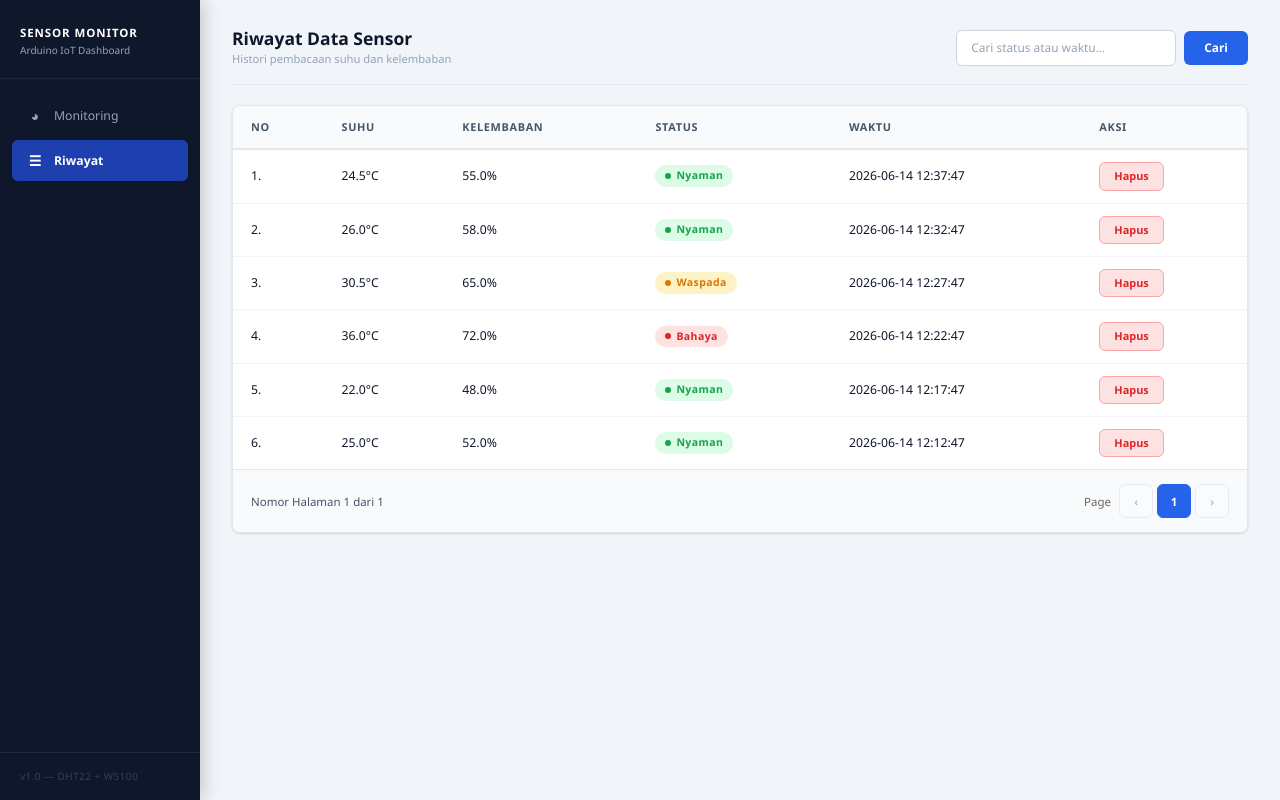
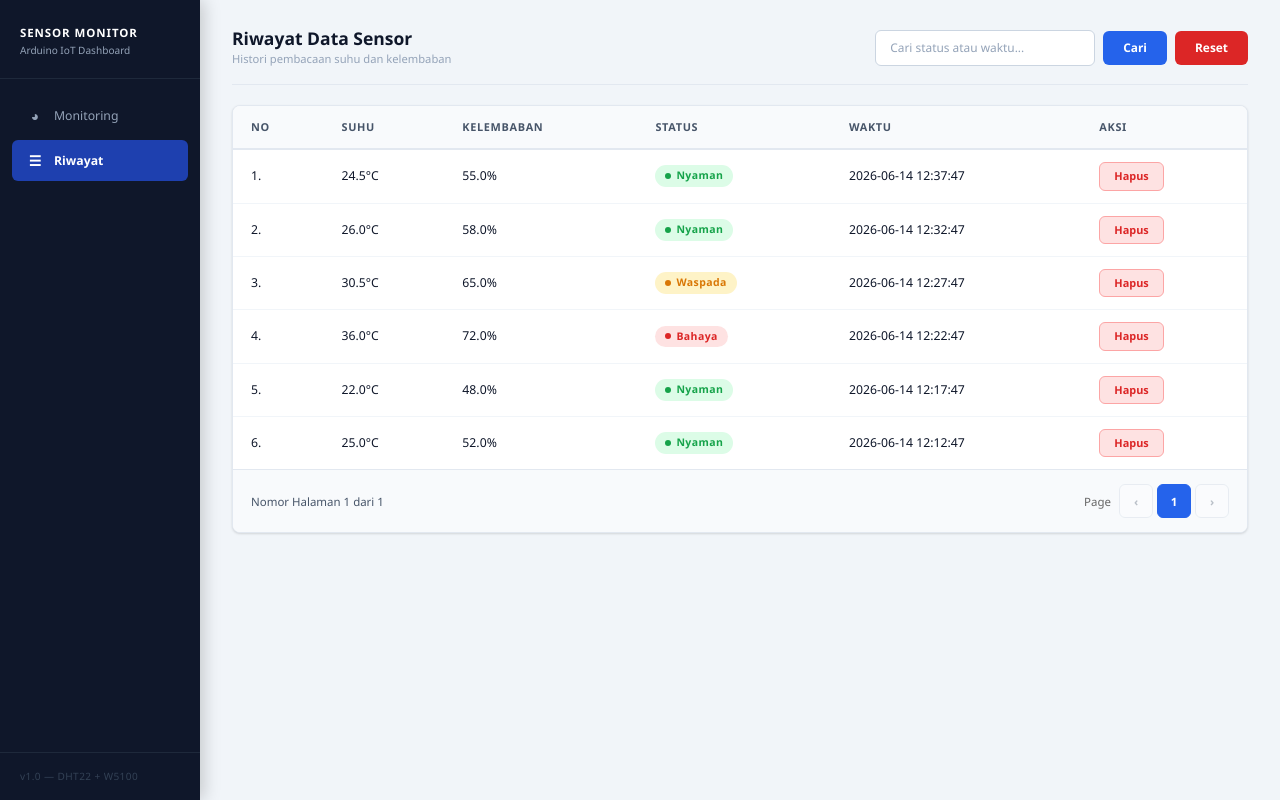
Before and after one commit to riyandifitrah/sensor-monitoring, a PHP site: page /riwayat.php in a window 1280 px wide. Run offline with PHP 8.4, Linux system fonts and the light colour scheme; data comes from the database, SQL or seed files in the repository.

Commit message:
fix: add filter reset

```diff
--- a/assets/css/style.css
+++ b/assets/css/style.css
@@ -8,6 +8,9 @@
     --primary-dark:   #1d4ed8;
     --primary-light:  #dbeafe;
     --primary-muted:  #eff6ff;
+
+    --primary-red:    #dc2626;
+    --primary-red-dark:#b81e1e;
 
     /* Sidebar */
     --sidebar-bg:     #0f172a;
@@ -447,6 +450,22 @@ html, body {
     box-shadow: 0 2px 8px rgba(37,99,235,0.3);
 }
 
+.btn-reset-filter {
+    padding: 8px 20px;
+    background: var(--primary-red);
+    color: #fff;
+    border: none;
+    border-radius: var(--radius-sm);
+    font-size: 0.85rem;
+    font-weight: 600;
+    cursor: pointer;
+    transition: background 0.15s, box-shadow 0.15s;
+}
+
+.btn-reset-filter:hover {
+    background: var(--primary-red-dark);
+    box-shadow: 0 2px 8px rgba(37,99,235,0.3);
+}
 /* ---- Table Card ---- */
 .table-card {
     background: var(--card-bg);
--- a/assets/js/app.js
+++ b/assets/js/app.js
@@ -100,6 +100,7 @@
     const pageBtns  = document.getElementById('page-buttons');
     const searchInput = document.getElementById('search-input');
     const searchBtn   = document.getElementById('search-btn');
+    const resetBtn = document.getElementById('reset-btn'); // <-- 1. Tambahkan selector tombol reset
 
     let currentPage  = 1;
     let totalPages   = 1;
@@ -219,5 +220,13 @@
         }
     });
 
+    if (resetBtn) {
+        resetBtn.addEventListener('click', () => {
+            searchInput.value = ''; // Mengosongkan text input pencarian
+            currentSearch = '';     // Mengosongkan variable filter pencarian
+            loadPage(1);            // Memuat kembali data halaman pertama dari awal
+        });
+    }
+
     loadPage(1);
 })();
--- a/riwayat.php
+++ b/riwayat.php
@@ -1,5 +1,6 @@
 <!DOCTYPE html>
 <html lang="id">
+
 <head>
     <meta charset="UTF-8">
     <meta name="viewport" content="width=device-width, initial-scale=1.0">
@@ -7,6 +8,7 @@
     <link rel="stylesheet" href="https://cdn.jsdelivr.net/npm/bootstrap@5.3.3/dist/css/bootstrap.min.css">
     <link rel="stylesheet" href="assets/css/style.css">
 </head>
+
 <body>
     <div id="riwayat-page" class="app-wrapper">
 
@@ -41,6 +43,7 @@
                 <div class="search-box">
                     <input type="text" id="search-input" placeholder="Cari status atau waktu...">
                     <button id="search-btn" class="btn-search">Cari</button>
+                    <button id="reset-btn" class="btn-reset-filter">Reset</button>
                 </div>
             </div>
 
@@ -77,4 +80,5 @@
     <script src="https://cdn.jsdelivr.net/npm/bootstrap@5.3.3/dist/js/bootstrap.bundle.min.js"></script>
     <script src="assets/js/app.js"></script>
 </body>
+
 </html>
```
Lines whose indentation alone changed are shown as unchanged.
